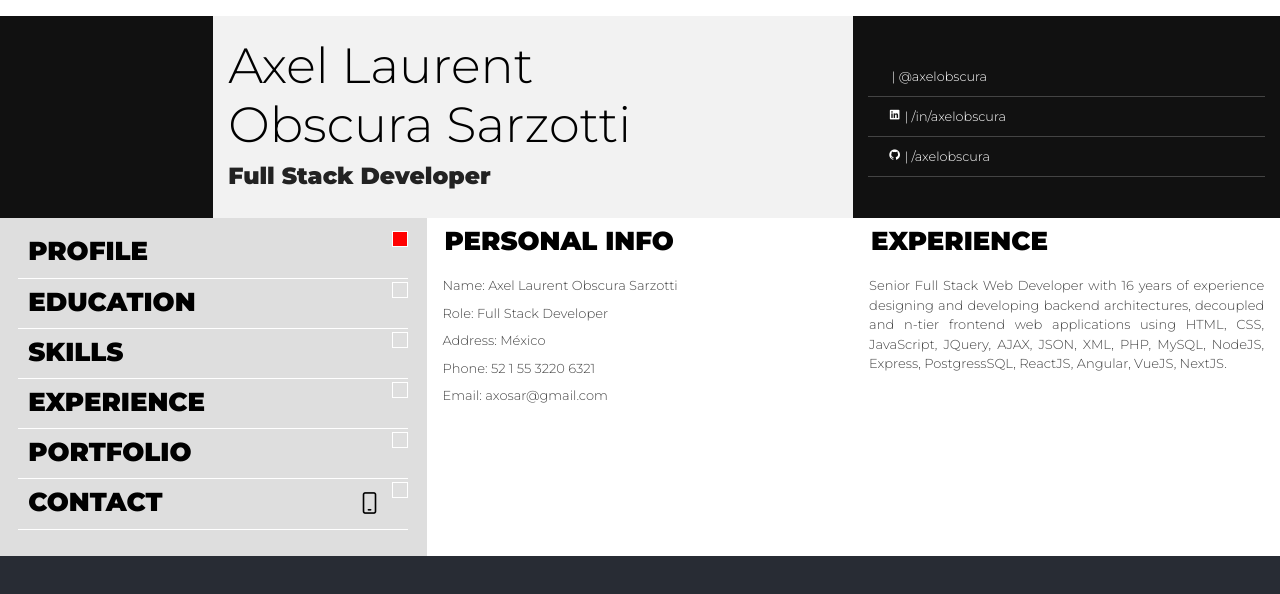
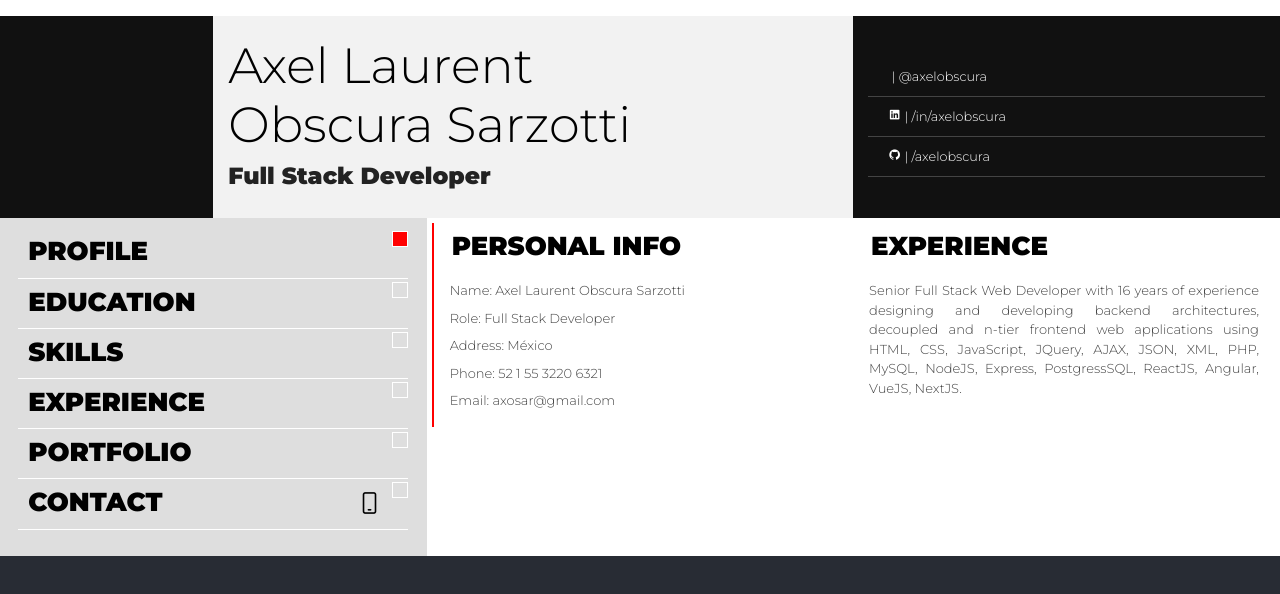
Before and after one commit to axelobscura/cv, a React (Create React App) app: page /#/ in a window 1280 px wide. Shown: the top 594 px of the page. Built offline with nearby package versions, Linux system fonts and the light colour scheme; some icons are missing; a web font is replaced by a local one.

Commit message:
Title styles

```diff
--- a/src/component/Datos.js
+++ b/src/component/Datos.js
@@ -25,7 +25,11 @@ const Datos = (props) => {
                 <Col sm={12} style={{ padding: '0.3em', borderLeft: '2px solid red' }}>
                     {datosSeccion.map((seccion, index) => (
                         <div>
-                            <h1 key={index}><i className={`lni ${seccion.icono}`}></i> {seccion.nombre}</h1>
+                            <h1 key={index} style={{
+                                background: 'red',
+                                color: '#fff',
+                                padding: '5px'
+                            }}><i className={`lni ${seccion.icono}`}></i> {seccion.nombre}</h1>
                             <p className="p-0 m-2"><b>{seccion.datos}</b>.</p>
                         </div>
                     ))}
--- a/src/component/Entrada.js
+++ b/src/component/Entrada.js
@@ -9,9 +9,9 @@ const profile = data.profile;
 
 const Entrada = () => {
     return (
-        <Container fluid={true} style={{ margin: '0', padding: '0' }}>
+        <Container fluid={true} style={{ margin: '0', padding: '0.2em' }}>
             <Row>
-                <Col sm={6} style={{ padding: '0.3em' }}>
+                <Col sm={6} style={{ padding: '0.3em', borderLeft: '2px solid red' }}>
                     <h1><i className='lni lni-user'></i> PERSONAL INFO</h1>
                     <p className="p-0 m-2">Name: Axel Laurent Obscura Sarzotti</p>
                     <p className="p-0 m-2">Role: Full Stack Developer</p>
```
